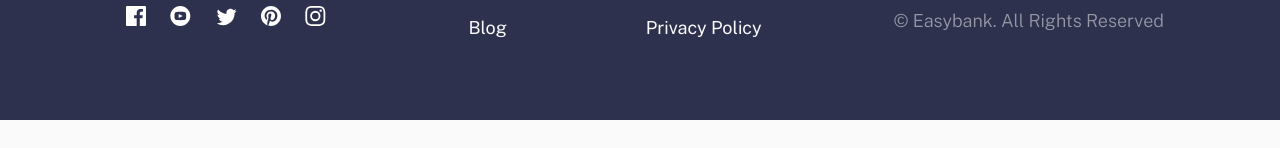
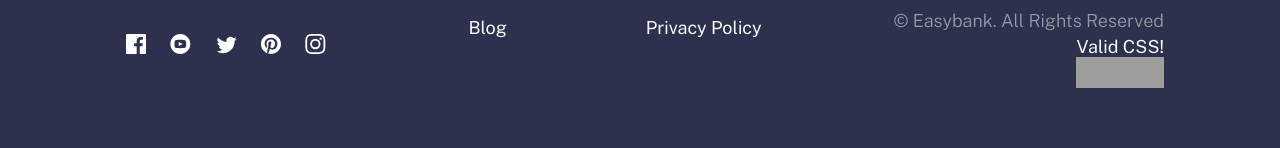
Before and after one commit to Duyen-codes/Easybank-landing-page-fem, a plain HTML site: page index.html in a window 1280 px wide. Shown: the part 2292-2440 px from the top of the page. Before the commit the page ends 2412 px from the top, so only its background shows below. Drawn offline with nearby package versions, Linux system fonts and the light colour scheme; grey boxes are pictures that could not be loaded.

Commit message:
html and css check no errors or warninings shown

```diff
--- a/index.html
+++ b/index.html
@@ -223,6 +223,17 @@
       <div class="footer-right">
         <button class="invite-btn">Request Invite</button>
         <p>© Easybank. All Rights Reserved</p>
+        Valid CSS!
+
+        <p>
+          <a href="http://jigsaw.w3.org/css-validator/check/referer">
+            <img
+              style="border: 0; width: 88px; height: 31px"
+              src="http://jigsaw.w3.org/css-validator/images/vcss"
+              alt="Valid CSS!"
+            />
+          </a>
+        </p>
       </div>
     </footer>
     <!-- <div class="attribution">
```
